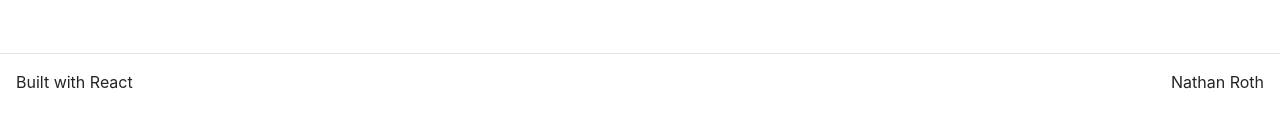
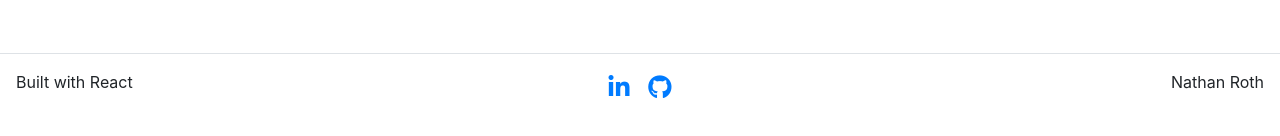
Before and after one commit to Natroth/React-Portfolio-1, a React (Create React App) app: page /about in a window 1280 px wide. Shown: the part 576-712 px from the top of the page. Built offline with nearby package versions, Linux system fonts and the light colour scheme.

Commit message:
adding socials

```diff
--- a/src/components/Card.js
+++ b/src/components/Card.js
@@ -6,7 +6,7 @@ function Card(props){
     return(
         <div className="d-inline-block n-card" onClick={(e) => props.click(props.item)}>
            <img className="n-card-image" src={props.item.imgSrc} alt={props.item.imgSrc} />
-           { props.item.selected && <CardInfo title={props.item.title} subTitle={props.item.subTitle} link={props.item.link} />}
+           { props.item.selected && <CardInfo title={props.item.title} subTitle={props.item.subTitle} link={props.item.link} codeLink={props.item.codeLink} />}
         </div>
     )
 }
--- a/src/components/CardInfo.js
+++ b/src/components/CardInfo.js
@@ -11,7 +11,9 @@ function CardInfo(props) {
         <animated.div className="n-card-info" style={style}>
             <p className="n-card-title">{props.title}</p>
             <p className="n-card-subtitle">{props.subTitle}</p>
-            <a href={props.link} target="_blank" rel="noopener noreferrer">View</a>
+            <a href={props.link} target="_blank" rel="noopener noreferrer">View Project</a>
+            <br />
+            <a href={props.codeLink} target="_blank" rel="noopener noreferrer">View Code</a>
         </animated.div>
     );
 }
--- a/src/components/Carousel.js
+++ b/src/components/Carousel.js
@@ -19,6 +19,7 @@ class Carousel extends React.Component {
                     subTitle: 'Free to use music streaming service',
                     imgSrc: onelookin_logo,
                     link: 'https://onelookin.com/index.php',
+                    codeLink: 'https://github.com/Natroth/OneLookIn',
                     selected: false
 
                 },
@@ -27,7 +28,8 @@ class Carousel extends React.Component {
                     title: 'Pantry Chef',
                     subTitle: 'Recipe Lookup',
                     imgSrc: knifes_logo,
-                    link: '',
+                    link: 'https://pantrychef.lynxic.com/',
+                    codeLink: 'https://github.com/Natroth/recipe-app',
                     selected: false
 
                 },
@@ -37,6 +39,7 @@ class Carousel extends React.Component {
                     subTitle: 'Online Time Capsule',
                     imgSrc: ecapsule_logo,
                     link: 'https://ecapsule.us/',
+                    codeLink: 'https://github.com/Natroth/eCapsule',
                     selected: false
 
                 }
--- a/src/components/Footer.js
+++ b/src/components/Footer.js
@@ -11,8 +11,10 @@ function Footer() {
                     <Col className="p-0 w-auto" md={3} sm={12}>
                     Built with React
                     </Col>
-
-
+                    <Col className="d-flex justify-content-around bottom-links">
+                        <a href="https://www.linkedin.com/in/nathan-roth-260b31187/" target="_blank"><i class="fa fa-linkedin"></i></a>
+                        <a href="https://github.com/Natroth" target="_blank"><i class="fa fa-github"></i></a>
+                    </Col>
                     <Col className="p-0 d-flex justify-content-end w-auto" md={3} sm={12}>
                     Nathan Roth
                     </Col>
--- a/src/index.css
+++ b/src/index.css
@@ -88,9 +88,6 @@ code {
   width: 90%;
 }
 
-.background-img {
- background-image: url()
-}
 
 .hero-wrap {
   background-color: #fff;
@@ -99,3 +96,8 @@ code {
 .site-description{
   font-size: 1.5rem;
 }
+
+.bottom-links {
+  max-width: 7rem !important;
+  font-size: 1.5rem !important;
+}
```
